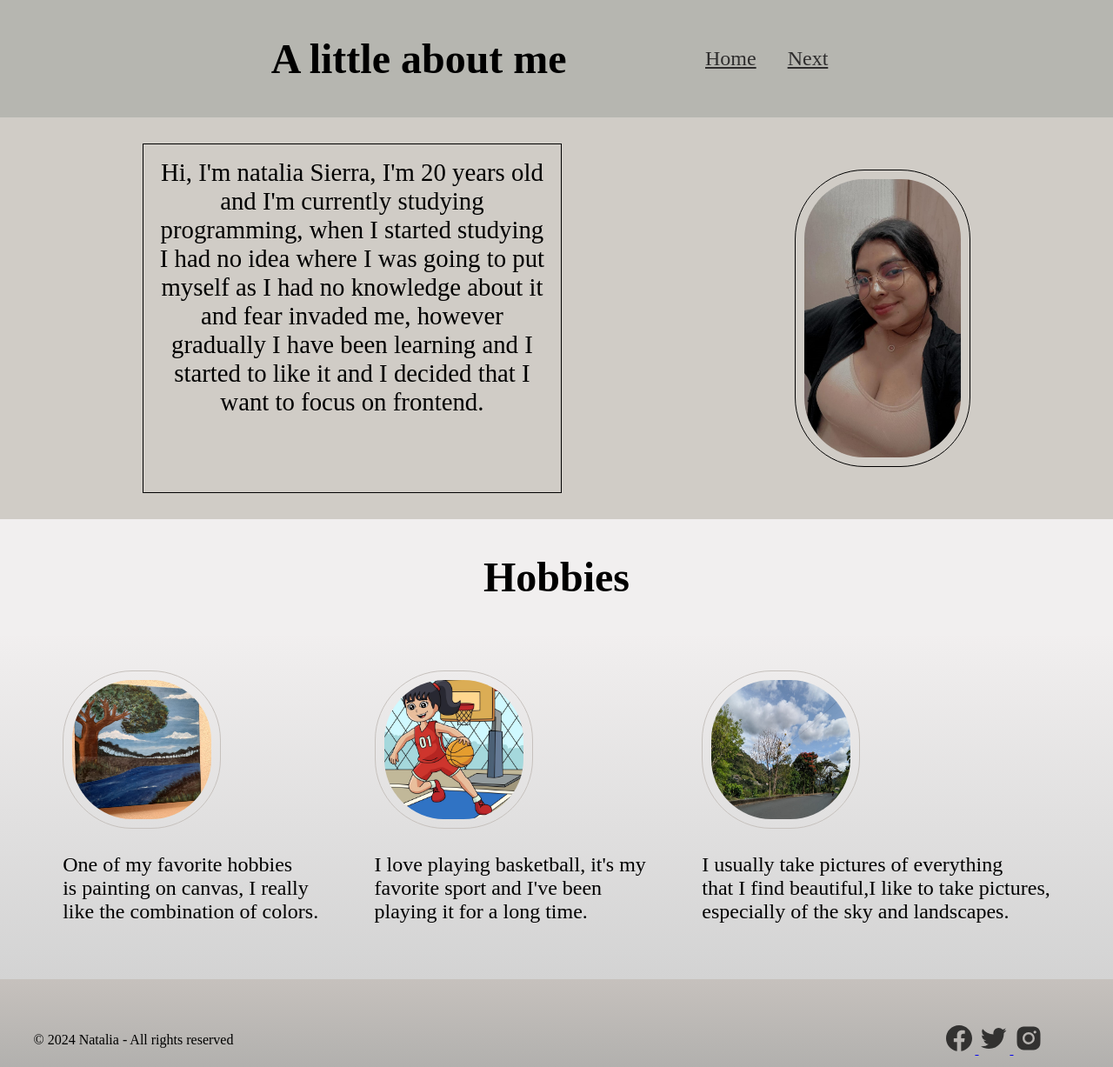
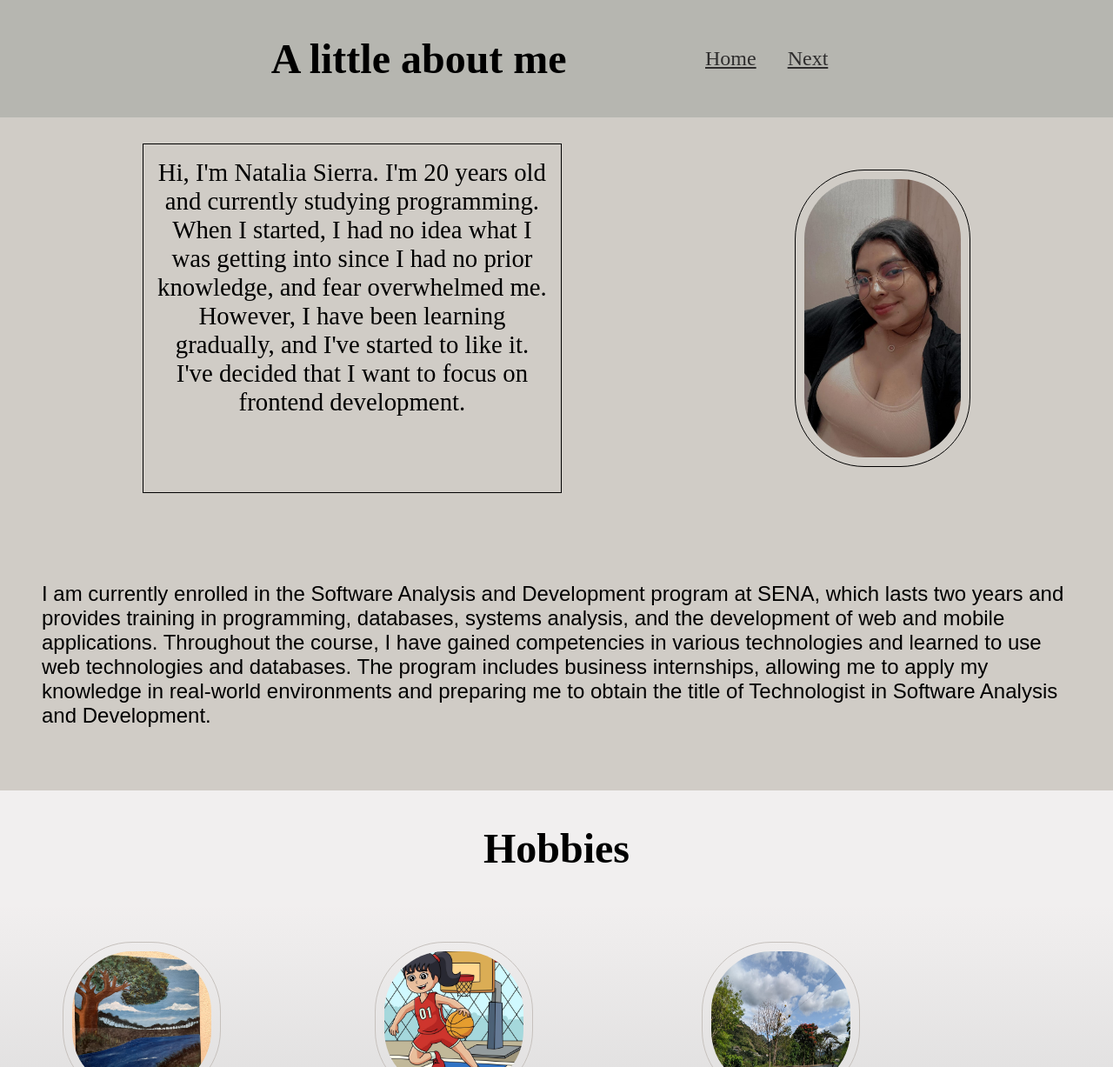
Before and after one commit to ns9489/My-blog, a plain HTML site: page Descripcion.html in a window 1280 px wide. Shown: the top 1227 px of the page at 87% size. Drawn offline with Linux system fonts and the light colour scheme.

Commit message:
correccion

```diff
--- a/Descripcion.html
+++ b/Descripcion.html
@@ -25,17 +25,31 @@
       <div class="text_1">
 
         <P>
-                    Hi, I'm natalia Sierra, I'm 20 years old and I'm currently studying programming, when I started
-                    studying I had no idea where I was going to put myself as I had no knowledge about it and fear
-                    invaded me, however gradually I have been learning and I started to like it and I decided that I
-                    want to focus on frontend.
+          Hi, I'm Natalia Sierra. I'm 20 years old and currently studying programming. When I started, I had no idea
+          what I was getting into since I had no prior knowledge, and fear overwhelmed me. However, I have been learning
+          gradually, and I've started to like it. I've decided that I want to focus on frontend development.
+          <br><br><br>
         </P>
 
       </div>
       <img src="img/foto.jpeg" alt="img">
     </div>
+    <div class="Program-description">
+      <p>
+        I am currently enrolled in the Software Analysis and Development program at SENA, which lasts two years and
+        provides training in programming, databases, systems analysis, and the development of web and mobile
+        applications.
+        Throughout the course, I have gained competencies in various technologies and learned to use web technologies
+        and
+        databases. The program includes business internships, allowing me to apply my knowledge in real-world
+        environments
+        and preparing me to obtain the title of Technologist in Software Analysis and Development.
+      </p>
+
+    </div>
 
     <div id="hobbies" class="Hobbies">
+
       <h2>Hobbies</h2>
     </div>
     <div class="container-2">
--- a/style.css
+++ b/style.css
@@ -16,6 +16,14 @@ body {
     display: flex;
     padding-left: 15rem;
     padding-right: 15rem;
+}
+.Program-description{
+    background-color: #d0ccc6;
+    height: auto;
+    margin: 0;
+    padding: 3rem;
+    font-family: Arial, Helvetica, sans-serif;
+    font-size: 1.5rem;
 }
 
 .buttons {
```
Lines whose indentation alone changed are shown as unchanged.
